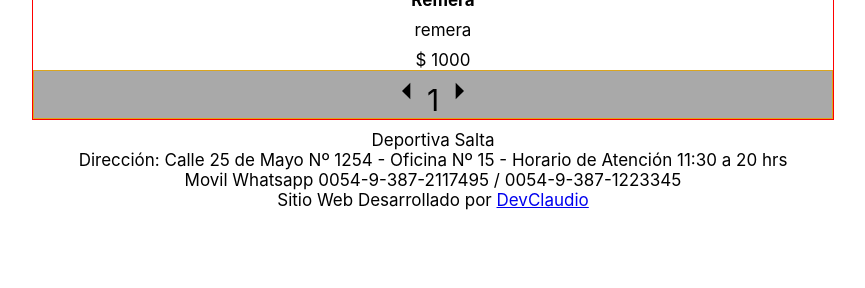
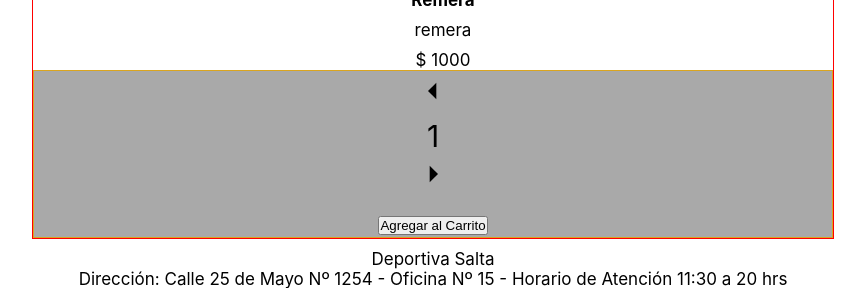
Before and after one commit to claudiososa/deportivasaltasosa, a React (Create React App) app: page /item/1 in a window 1280 px wide. Shown: the part 789-1077 px from the top of the page, without its empty margins (207-1072 px from the left). Before the commit the page ends 999 px from the top, so only its background shows below. Built offline with nearby package versions, Linux system fonts and the light colour scheme.

Commit message:
tarea 9 Eventos

```diff
--- a/src/components/ ItemCount.js
+++ b/src/components/ ItemCount.js
@@ -3,12 +3,14 @@ import ArrowRightIcon from '@material-ui/icons/ArrowRight';
 import ArrowLeftIcon from '@material-ui/icons/ArrowLeft';
 import '../assets/styles/ItemCount.css';
 
-const ItemCount = (props) => {
+const ItemCount = ({initial, stock, onAdd}) => {
 
-    const [count, setCount] = useState(props.initial);
+    const [displayElement,setDisplayElement] = useState('block');
+    const [count, setCount] = useState(initial);
+
 
     const addCount = () => {
-        if(count < props.stock){
+        if(count < stock){
             setCount( count + 1)
         }
     }
@@ -20,16 +22,22 @@ const ItemCount = (props) => {
         }
     }
 
+    const addCart = () => {
+        setDisplayElement('none');
+        onAdd(count);
+    }
+
     //render() {
         return (
             <div className="count-container">
-                <span onClick={subtractCount}>
+                <span style={{"display": displayElement}}  onClick={subtractCount}>
                     <ArrowLeftIcon style={{ fontSize: 40}} />
                 </span>
                 <span >{count}</span>
-                <span onClick={addCount}>
+                <span style={{"display": displayElement}} onClick={addCount}>
                     <ArrowRightIcon style={{ fontSize: 40}} />
                 </span>
+                <button onClick={addCart}>Agregar al Carrito</button>
             </div>
         )
     //}
--- /dev/null
+++ b/src/components/Cart.js
@@ -0,0 +1,9 @@
+import React from 'react'
+
+export default function Cart() {
+    return (
+        <div>
+            <strong><h1>Carrito de compras</h1></strong>
+        </div>
+    )
+}
--- a/src/components/ItemDetail.js
+++ b/src/components/ItemDetail.js
@@ -1,9 +1,23 @@
-import React from 'react'
+import React, { useState, useEffect } from 'react';
+import {Link} from 'react-router-dom';
 import '../assets/styles/Item.css';
 import  ItemCount from './ ItemCount';
 
 const ItemDetail = (props) =>  {
-    console.log('props',props);
+
+    const [addItem, setAddItem] = useState(0);
+    const [displayElement,setDisplayElement] = useState('none');
+    const [displayItemCount,setDisplayItemCount] = useState('block');
+
+    const onAdd = (quantityToAdd) =>  {
+       setDisplayElement('block');
+       setDisplayItemCount('none');
+       setAddItem(quantityToAdd);
+
+       console.log('visibility',displayElement)
+        //Hemos recibido un evento del ItemCount
+    }
+    //console.log('props',props);
     return (
         <div className="item-container">
             <div>
@@ -12,8 +26,11 @@ const ItemDetail = (props) =>  {
                 <p><strong>{props.title}</strong></p>
                 <p>{props.description}</p>
                 <p>$ {props.price}</p>
-                <ItemCount stock={props.stock}
+                <span style={{"display": displayItemCount}}>
+                <ItemCount onAdd={onAdd} stock={props.stock}
                             initial={ 1 }/>
+                </span>
+                <Link to="/cart"><button style={{ "display": displayElement }}>Termina tu compra</button></Link>
             </div>
         </div>
     )
--- a/src/routes/App.js
+++ b/src/routes/App.js
@@ -7,6 +7,7 @@ import Layout from  '../components/Layout';
 import NotFound from  '../components/NotFound';
 import ItemListContainer from '../components/ItemListContainer';
 import ItemDetailContainer from '../components/ItemDetailContainer';
+import Cart from '../components/Cart';
 
 const App = () => {
   return (
@@ -18,6 +19,7 @@ const App = () => {
             <Route exact path="/products" component={ItemListContainer} />
             <Route exact path="/category/:id" component={ItemListContainer} />
             <Route exact path="/item/:id" component={ItemDetailContainer} />
+            <Route exact path="/cart" component={Cart} />
             <Route component={NotFound} />
           </Switch>
         </Layout>
```
